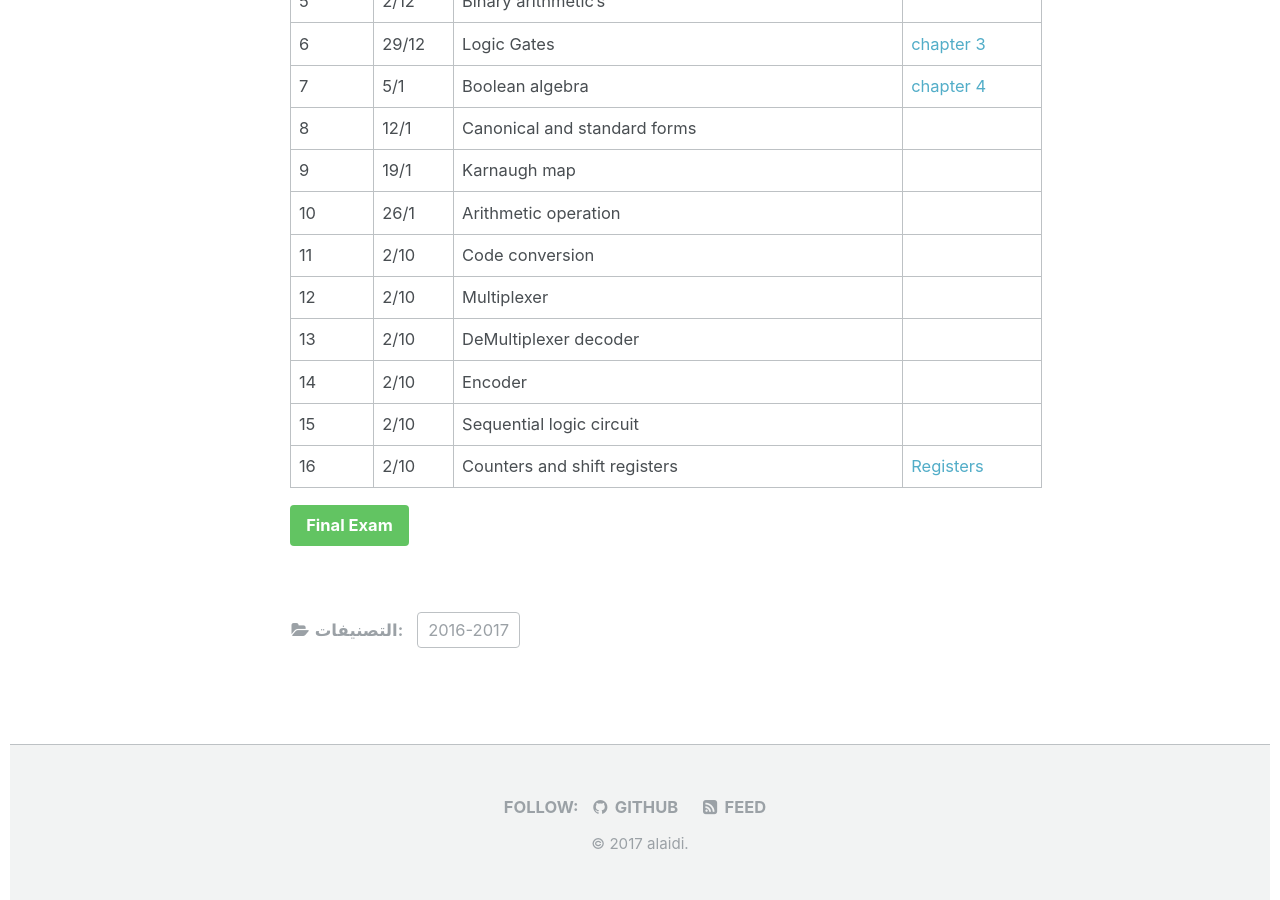
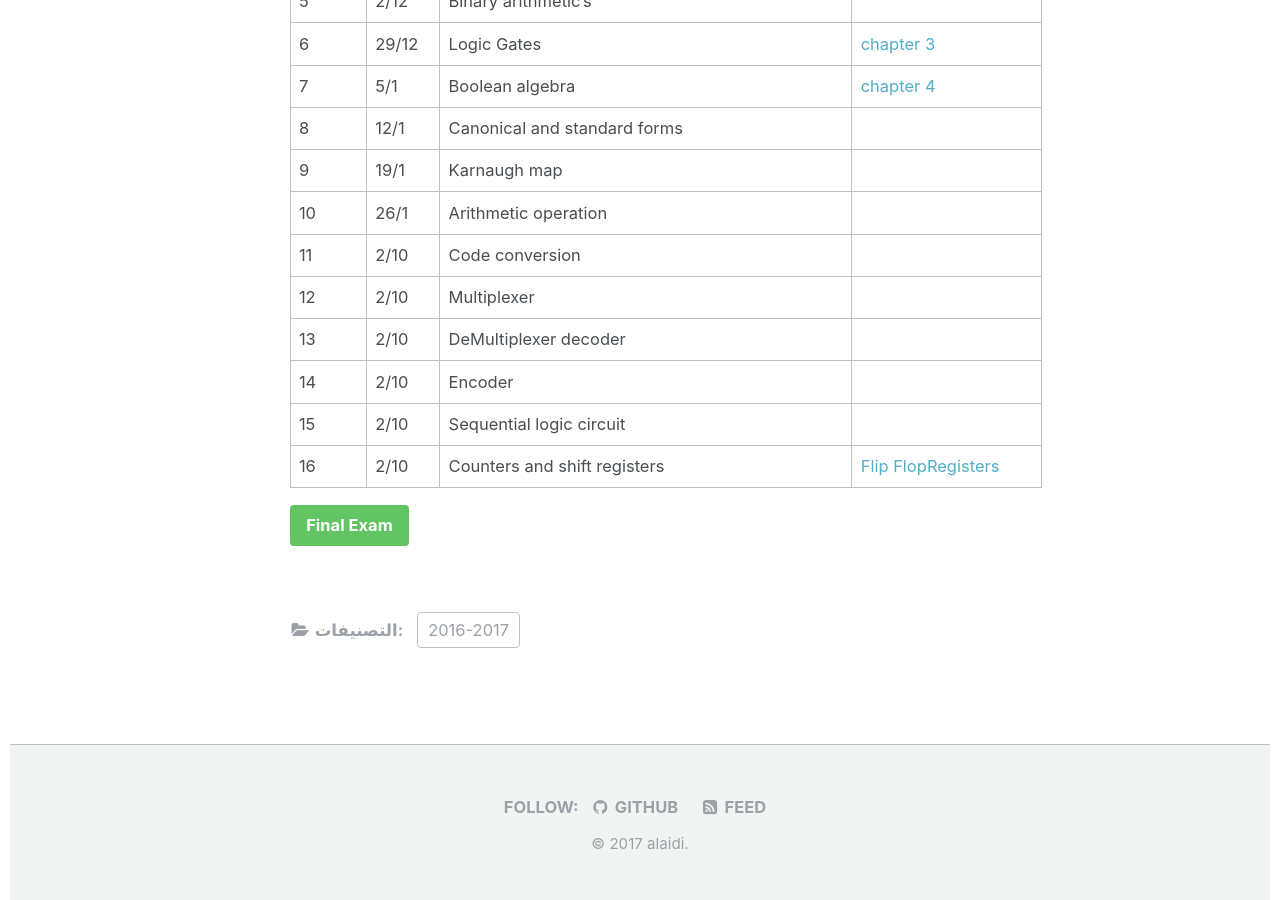
Before and after one commit to alaidi/alaidi.github.io, a Jekyll site: the page built from _posts/courses/2016-2017/2016-9-25-Digital-Techniques.markdown, in a window 1280 px wide and 900 px high, scrolled down 1034 px. Built offline with Jekyll 4.4.1, drawn with Linux system fonts in a browser that asks for light colours; comment, search, counter and statistics services are not loaded.

Commit message:
add flip flop

```diff
--- a/_posts/courses/2016-2017/2016-9-25-Digital-Techniques.markdown
+++ b/_posts/courses/2016-2017/2016-9-25-Digital-Techniques.markdown
@@ -38,7 +38,7 @@ header:
 | 13   | 2/10  | DeMultiplexer decoder                   |                       |
 | 14   | 2/10  | Encoder                                 |                       |
 | 15   | 2/10  | Sequential logic circuit                |                       |
-| 16   | 2/10  | Counters and shift registers            | [Registers][register] |
+| 16   | 2/10  | Counters and shift registers            | [Flip Flop][flipflop][Registers][register] |
 
 <a class="btn btn--success" href="/download/2016-2017/digital-techniques/final.pdf">Final Exam</a>
 
```
Also changed, not shown: other parts of _posts/courses/2016-2017/2016-9-25-Digital-Techniques.markdown (+1 -0 lines), 2 other files.
